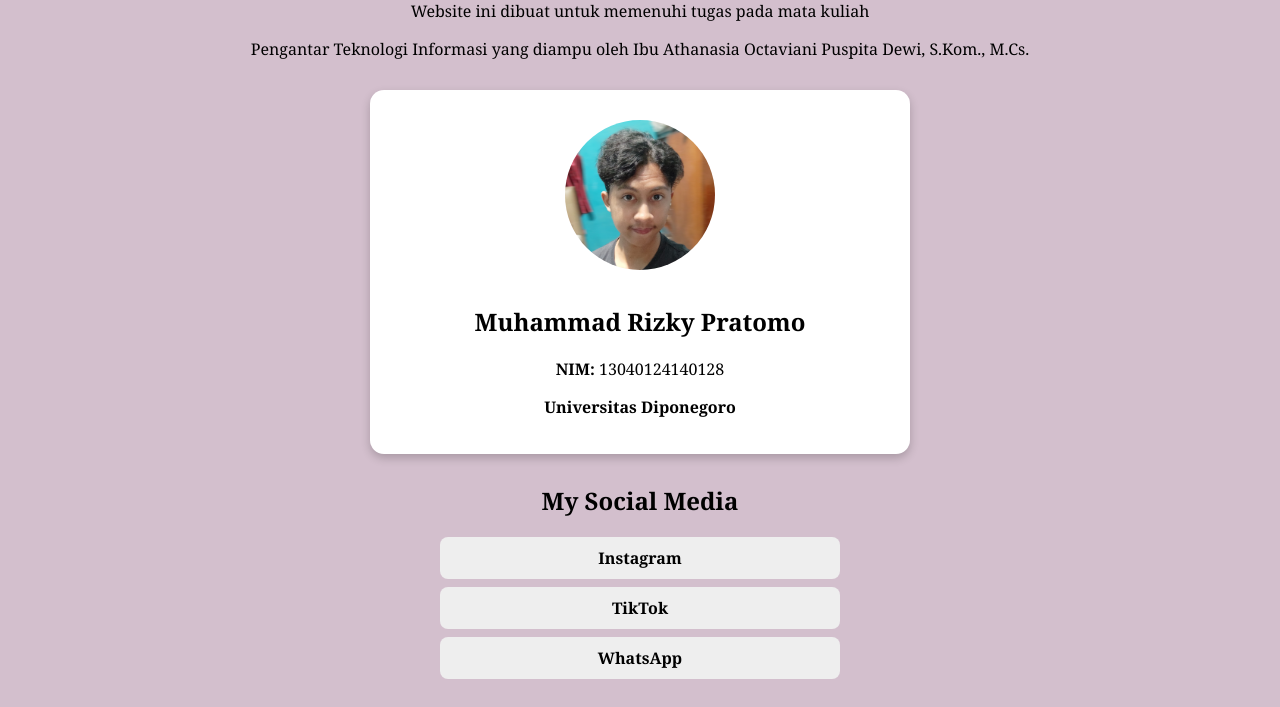
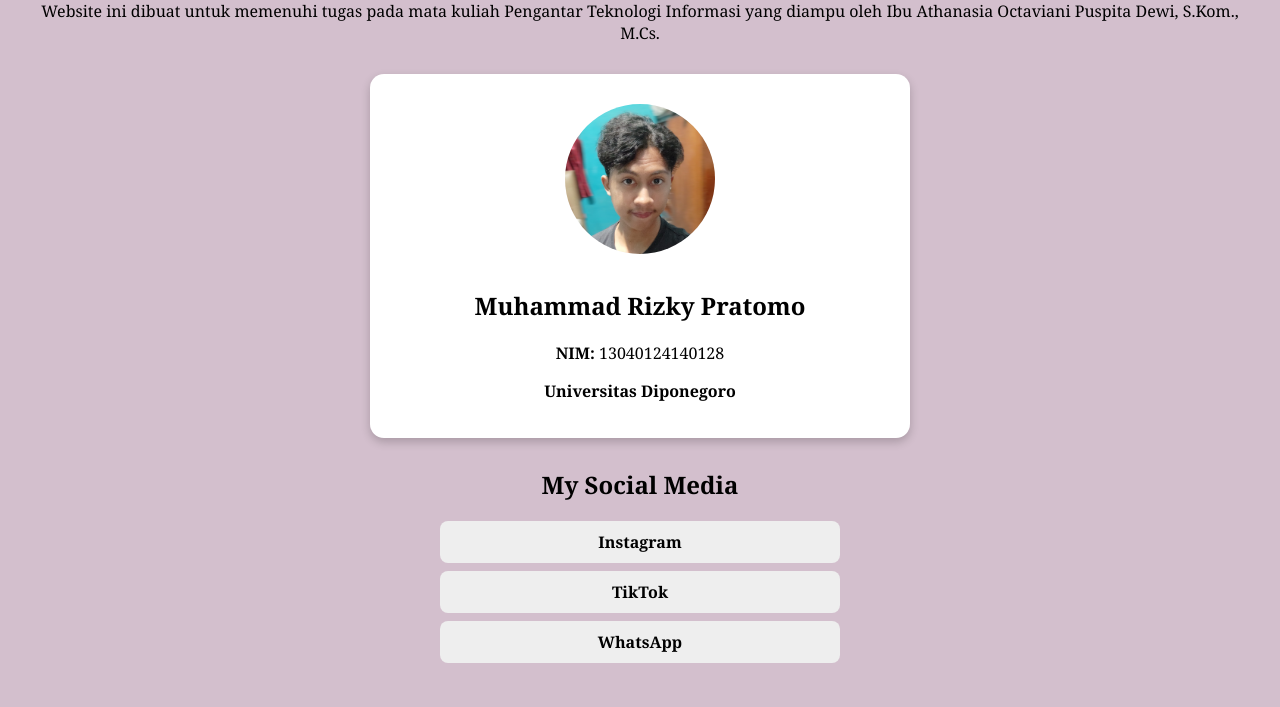
Before and after one commit to Rizky-Pratomo/Website2-Personal, a plain HTML site: page index.html in a window 1280 px wide. Shown: the part 138-845 px from the top of the page. Drawn offline with Linux system fonts and the light colour scheme.

Commit message:
Add files via upload

```diff
--- a/index.html
+++ b/index.html
@@ -21,8 +21,7 @@
   <!-- Header -->
   <header>
     <h1>Selamat Datang!</h1>
-    <p>Website ini dibuat untuk memenuhi tugas pada mata kuliah</p>
-    <p>Pengantar Teknologi Informasi yang diampu oleh Ibu Athanasia Octaviani Puspita Dewi, S.Kom., M.Cs.</p>
+    <p>Website ini dibuat untuk memenuhi tugas pada mata kuliah Pengantar Teknologi Informasi yang diampu oleh Ibu Athanasia Octaviani Puspita Dewi, S.Kom., M.Cs.</p>
   </header>
 
   <!-- Profil -->
```
